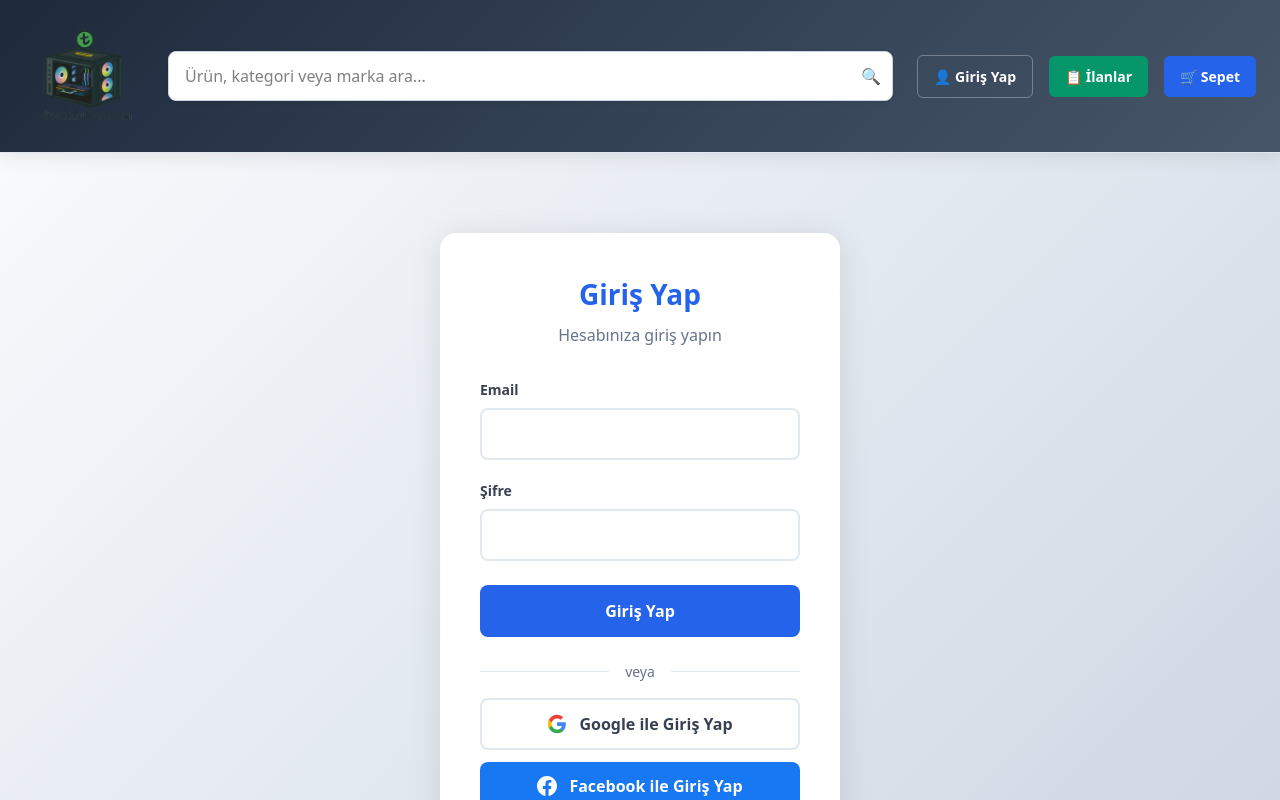
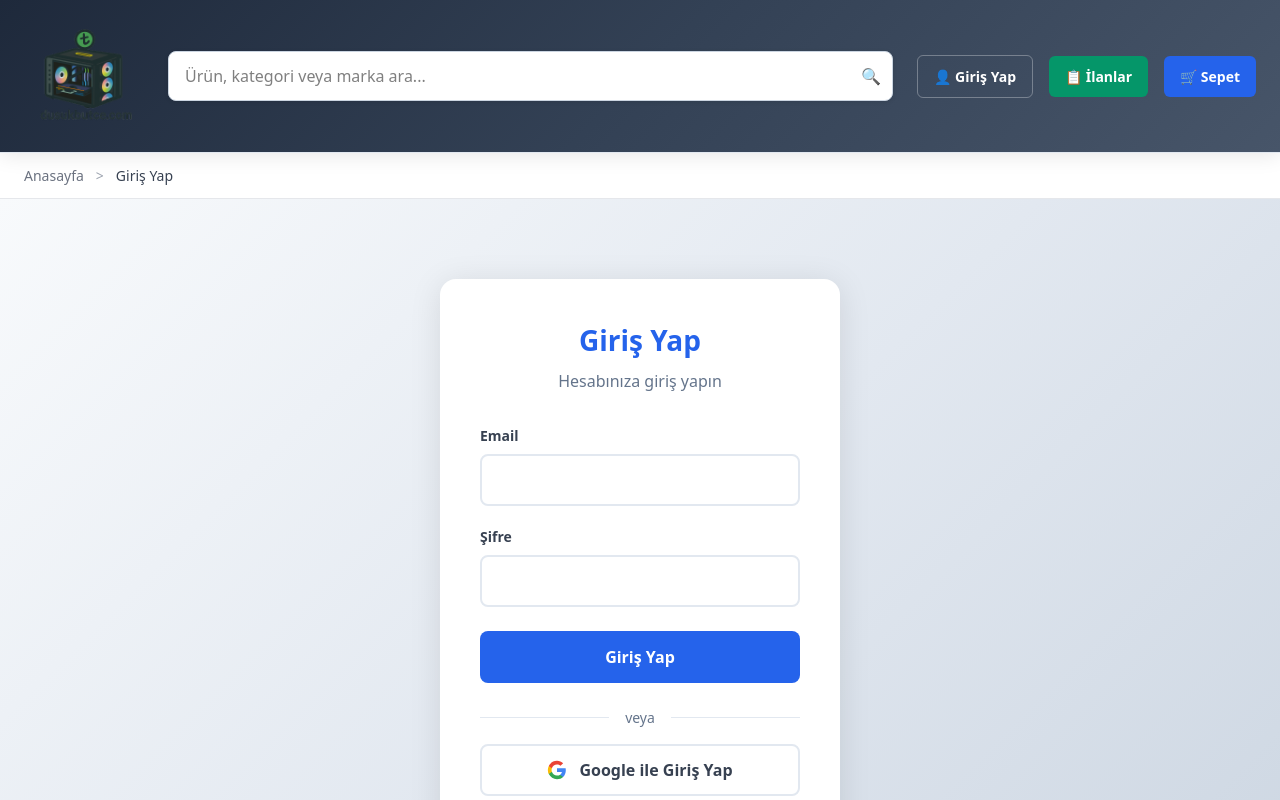
Before and after one commit to ozancidik/dusukbutce-web, a Next.js app: page /login in a window 1280 px wide. Shown: the top 800 px of the page. Built offline with nearby package versions, Linux system fonts and the light colour scheme.

Commit message:
Breadcrumb navigation component eklendi - Header altında sayfa yolu gösterimi

```diff
--- /dev/null
+++ b/app/components/Breadcrumb.tsx
@@ -0,0 +1,189 @@
+"use client";
+import React from 'react';
+import Link from 'next/link';
+import { usePathname } from 'next/navigation';
+
+export default function Breadcrumb() {
+  const pathname = usePathname();
+
+  // Anasayfa ise breadcrumb gösterme
+  if (pathname === '/') {
+    return null;
+  }
+
+  // Path'i parçalara ayır
+  const pathSegments = pathname.split('/').filter(segment => segment);
+
+  // Breadcrumb items oluştur
+  const breadcrumbItems = [];
+
+  // Anasayfa linki
+  breadcrumbItems.push({
+    name: 'Anasayfa',
+    path: '/',
+    isActive: false
+  });
+
+  // Diğer segmentler
+  let currentPath = '';
+  pathSegments.forEach((segment, index) => {
+    currentPath += `/${segment}`;
+
+    // Segment adını Türkçe'ye çevir
+    let displayName = segment;
+
+    // Bize-sat sayfaları için özel isimler
+    if (segment === 'bize-sat') {
+      displayName = 'Bize Sat';
+    } else if (segment === 'notebook') {
+      displayName = 'Dizüstü Bilgisayar';
+    } else if (segment === 'desktop') {
+      displayName = 'Masaüstü Bilgisayar';
+    } else if (segment === 'graphics-card') {
+      displayName = 'Ekran Kartı';
+    } else if (segment === 'processor') {
+      displayName = 'İşlemci';
+    } else if (segment === 'ram') {
+      displayName = 'RAM';
+    } else if (segment === 'ssd') {
+      displayName = 'SSD';
+    } else if (segment === 'cooler') {
+      displayName = 'Soğutucu';
+    } else if (segment === 'case') {
+      displayName = 'Boş Kasa';
+    } else if (segment === 'monitor') {
+      displayName = 'Monitör';
+    } else if (segment === 'keyboard') {
+      displayName = 'Klavye';
+    } else if (segment === 'mouse') {
+      displayName = 'Mouse';
+    } else if (segment === 'tablet') {
+      displayName = 'Tablet';
+    } else if (segment === 'headphones') {
+      displayName = 'Kulaklık';
+    } else if (segment === 'audio-system') {
+      displayName = 'Ses Sistemi';
+    } else if (segment === 'gaming-wheel') {
+      displayName = 'Oyuncu Direksiyonu';
+    } else if (segment === 'steering-wheel') {
+      displayName = 'Direksiyon';
+    } else if (segment === 'sound-system') {
+      displayName = 'Ses Sistemi';
+    } else if (segment === 'buy') {
+      displayName = 'Al';
+    } else if (segment === 'sell') {
+      displayName = 'Sat';
+    } else if (segment === 'cart') {
+      displayName = 'Sepet';
+    } else if (segment === 'profile') {
+      displayName = 'Profil';
+    } else if (segment === 'login') {
+      displayName = 'Giriş Yap';
+    } else if (segment === 'register') {
+      displayName = 'Kayıt Ol';
+    } else if (segment === 'tekliflerim') {
+      displayName = 'Tekliflerim';
+    } else if (segment === 'satilik-ilanlar') {
+      displayName = 'Satılık İlanlar';
+    } else if (segment === 'listings') {
+      displayName = 'İlanlar';
+    } else if (segment === 'products') {
+      displayName = 'Ürünler';
+    } else if (segment === 'orders') {
+      displayName = 'Siparişler';
+    } else if (segment === 'notifications') {
+      displayName = 'Bildirimler';
+    } else if (segment === 'admin') {
+      displayName = 'Admin';
+    } else if (segment === 'admin-users') {
+      displayName = 'Admin Kullanıcılar';
+    } else if (segment === 'access-denied') {
+      displayName = 'Erişim Reddedildi';
+    } else if (segment === 'forgot-password') {
+      displayName = 'Şifremi Unuttum';
+    } else if (segment === 'privacy-policy') {
+      displayName = 'Gizlilik Politikası';
+    } else if (segment === 'terms') {
+      displayName = 'Kullanım Şartları';
+    } else if (segment === 'data-deletion') {
+      displayName = 'Veri Silme';
+    } else if (segment === 'what-is-my-ip') {
+      displayName = 'IP Adresim';
+    } else if (segment === 'payment-iyzico') {
+      displayName = 'Ödeme';
+    } else if (segment === 'robots.txt') {
+      displayName = 'Robots';
+    } else if (segment === 'sitemap.xml') {
+      displayName = 'Site Haritası';
+    } else {
+      // Segment adını capitalize et
+      displayName = segment.charAt(0).toUpperCase() + segment.slice(1).replace(/-/g, ' ');
+    }
+
+    breadcrumbItems.push({
+      name: displayName,
+      path: currentPath,
+      isActive: index === pathSegments.length - 1
+    });
+  });
+
+  return (
+    <nav
+      style={{
+        background: 'white',
+        borderBottom: '1px solid #e5e7eb',
+        padding: '12px 24px',
+        fontSize: '14px'
+      }}
+    >
+      <div
+        style={{
+          maxWidth: '1600px',
+          margin: '0 auto',
+          display: 'flex',
+          alignItems: 'center',
+          gap: '8px',
+          flexWrap: 'wrap'
+        }}
+      >
+        {breadcrumbItems.map((item, index) => (
+          <React.Fragment key={item.path}>
+            {index > 0 && (
+              <span style={{ color: '#9ca3af', margin: '0 4px' }}>
+                {'>'}
+              </span>
+            )}
+            {item.isActive ? (
+              <span
+                style={{
+                  color: '#374151',
+                  fontWeight: '500'
+                }}
+              >
+                {item.name}
+              </span>
+            ) : (
+              <Link
+                href={item.path}
+                style={{
+                  color: '#6b7280',
+                  textDecoration: 'none',
+                  transition: 'color 0.2s',
+                  cursor: 'pointer'
+                }}
+                onMouseEnter={(e) => {
+                  e.currentTarget.style.color = '#3b82f6';
+                }}
+                onMouseLeave={(e) => {
+                  e.currentTarget.style.color = '#6b7280';
+                }}
+              >
+                {item.name}
+              </Link>
+            )}
+          </React.Fragment>
+        ))}
+      </div>
+    </nav>
+  );
+}
--- a/app/layout.tsx
+++ b/app/layout.tsx
@@ -2,6 +2,7 @@ import type { Metadata } from "next";
 import { Inter, Roboto_Mono } from "next/font/google";
 import "./globals.css";
 import Header from "./components/Header";
+import Breadcrumb from "./components/Breadcrumb";
 
 const inter = Inter({
   variable: "--font-inter",
@@ -137,6 +138,7 @@ export default function RootLayout({
         suppressHydrationWarning
       >
         <Header />
+        <Breadcrumb />
         {children}
       </body>
     </html>
```
